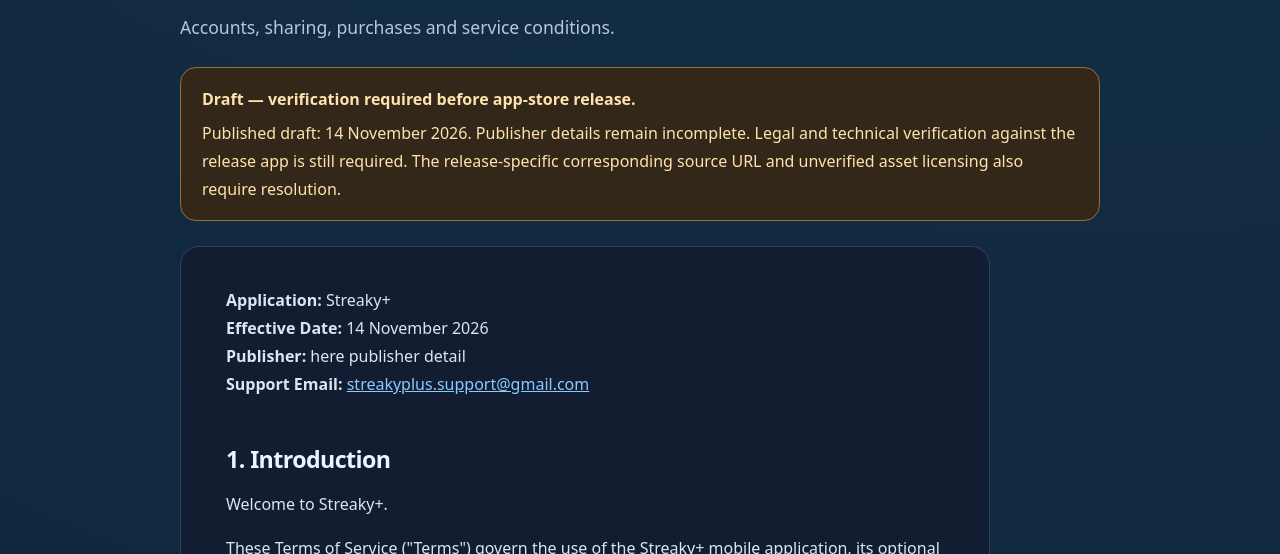
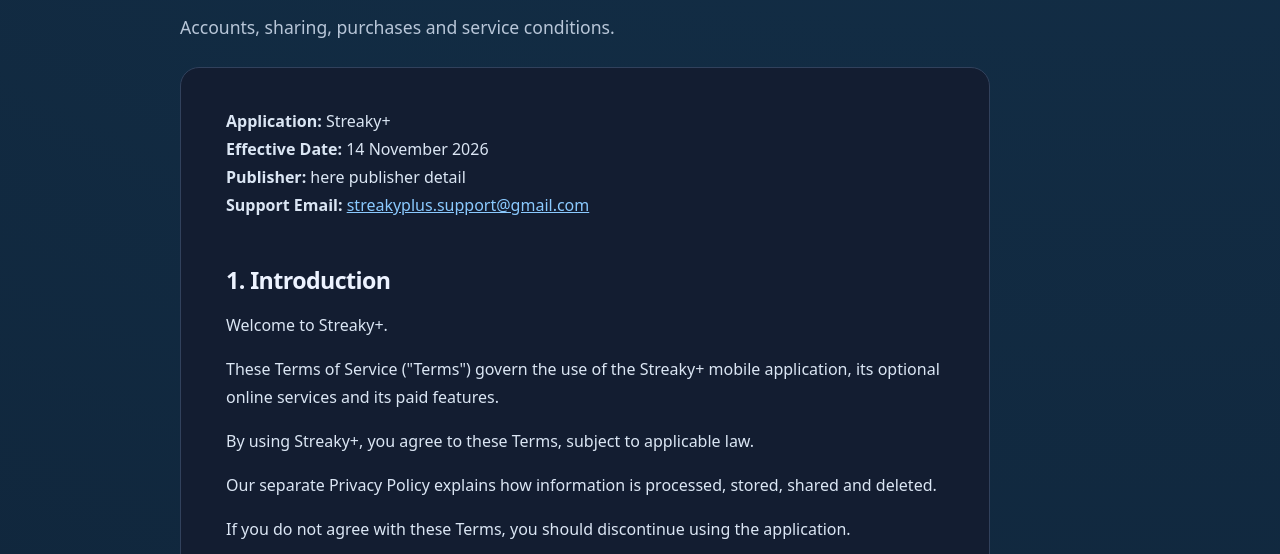
Before and after one commit to Streaky-plus/streaky-plus-legal, a plain HTML site: page terms.html in a window 1280 px wide. Shown: the part 246-800 px from the top of the page. Drawn offline with Linux system fonts and the light colour scheme.

Commit message:
Remove draft verification banner from terms.html

```diff
--- a/terms.html
+++ b/terms.html
@@ -1,7 +1,7 @@
 <!doctype html>
 <html lang="en"><head><meta charset="utf-8"><meta name="viewport" content="width=device-width,initial-scale=1"><meta name="theme-color" content="#090f1d"><meta name="description" content="Terms of Service — Streaky+ legal and support information."><title>Terms of Service | Streaky+</title><link rel="stylesheet" href="styles.css"></head><body>
 <a class="skip" href="#main">Skip to content</a><header><div class="wrap nav"><a href="index.html" class="brand" aria-label="Streaky+ legal home"><span class="mark">S+</span>Streaky+</a><nav class="navlinks" aria-label="Site navigation"><a href="index.html">Home</a><a href="privacy.html">Privacy</a><a href="terms.html" aria-current="page">Terms</a><a href="delete-account.html">Delete account</a><a href="support.html">Support</a></nav></div></header>
-<main id="main" class="wrap"><div class="eyebrow">Using Streaky+</div><h1>Terms of Service</h1><p class="lede">Accounts, sharing, purchases and service conditions.</p><div class="notice" role="note"><strong>Draft — verification required before app-store release.</strong><p>Published draft: 14 November 2026. Publisher details remain incomplete. Legal and technical verification against the release app is still required. The release-specific corresponding source URL and unverified asset licensing also require resolution.</p></div><article class="paper">
+<main id="main" class="wrap"><div class="eyebrow">Using Streaky+</div><h1>Terms of Service</h1><p class="lede">Accounts, sharing, purchases and service conditions.</p><article class="paper">
 <p><strong>Application:</strong> Streaky+<br>
 <strong>Effective Date:</strong> 14 November 2026<br>
 <strong>Publisher:</strong> here publisher detail<br>
```
